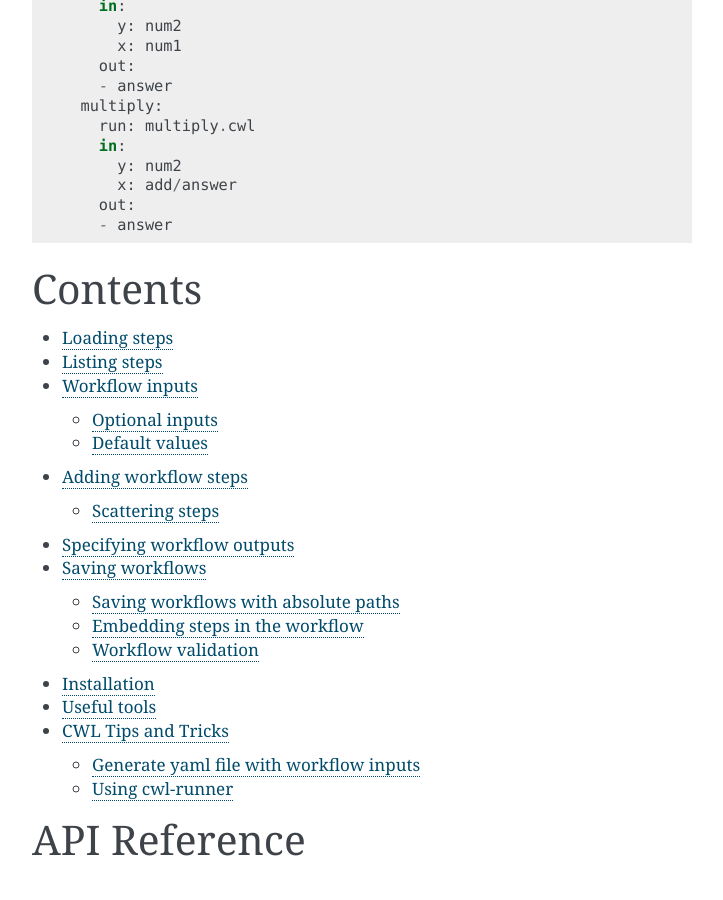
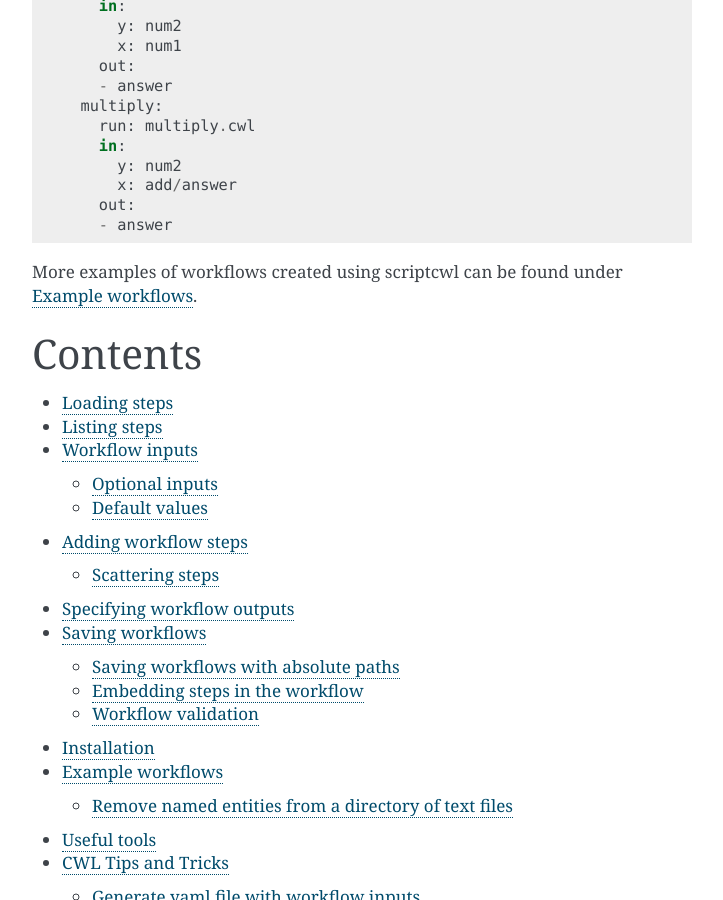
Before and after one commit to NLeSC/scriptcwl, a Sphinx documentation site: the page built from docs/index.rst, in a window 1280 px wide and 900 px high, scrolled down 1324 px. Shown: the whole window, without its empty margins (388-1111 px from the left). Built offline with Sphinx 7.4.7, drawn with Linux system fonts in a browser that asks for light colours; pages that are not in the unit, such as notebooks, are missing from menus; some of the changed lines change nothing that is shown.

Commit message:
Add a first additional example workflow
nlppln anonymize.

```diff
--- /dev/null
+++ b/docs/examples.rst
@@ -0,0 +1,9 @@
+.. _examples:
+
+Example workflows
+=================
+
+.. toctree::
+	:maxdepth: 1
+
+	nlppln_anonymize
--- a/docs/index.rst
+++ b/docs/index.rst
@@ -64,6 +64,8 @@ of the workflow. Finally, the workflow is saved to a file. The result looks like
       out:
       - answer
 
+More examples of workflows created using scriptcwl can be found under :ref:`examples`.
+
 Contents
 ========
 
@@ -77,6 +79,7 @@ Contents
    adding_outputs
    saving_workflows
    installation
+   examples
    useful_tools
    cwl_tips_tricks
 
--- /dev/null
+++ b/docs/nlppln_anonymize.rst
@@ -0,0 +1,116 @@
+Remove named entities from a directory of text files
+====================================================
+
+In this example, we create a pipeline that replaces named entities in a collection
+of (Dutch) text documents.
+Named entities are objects in text referred to by proper names, such as persons,
+organizations, and locations. In the workflow, named entities will be
+replaced with their named entity type (i.e., PER (person), ORG (organization),
+LOC (location), or UNSP (unspecified)).
+The workflow can be used as part of a data anonimization procedure.
+
+The workflow consists of the following steps:
+
+* Extract named entities from text documents using an existing tool called `frog <https://languagemachines.github.io/frog/>`_
+* Convert frog output to `SAF, a generic representation for text data <https://github.com/vanatteveldt/saf>`_
+* Aggregate data about named entities that occur in the text files
+* Replace named entities with their named entity type in the SAF documents
+* Convert SAF documents to text
+
+All steps required for this workflow are available through `nlppln <https://github.com/WhatWorksWhenForWhom/nlppln>`_.
+
+Workflow
+########
+
+.. image:: nlppln-anonymize-workflow.png
+  :alt: add multiply example workflow
+  :align: center
+
+Scriptcwl script
+################
+
+::
+
+	from scriptcwl import WorkflowGenerator
+
+	with WorkflowGenerator() as wf:
+	  wf.load(steps_dir='/path/to/dir/with/cwl/steps/')
+
+	  doc = """Workflow that replaces named entities in text files.
+
+	Input:
+	  txt_dir: directory containing text files
+
+	Output:
+	  ner_stats: csv-file containing statistics about named entities in the text files
+	  txt: text files with named enities replaced
+	"""
+	  wf.set_documentation(doc)
+
+	  txt_dir = wf.add_inputs(txt_dir='Directory')
+
+	  frogout = wf.frog_dir(in_files=txt_dir)
+	  saf = wf.frog_to_saf(in_files=frogout)
+	  ner_stats = wf.save_ner_data(in_files=saf)
+	  new_saf = wf.replace_ner(metadata=ner_stats, in_files=saf)
+	  txt = wf.saf_to_txt(in_files=new_saf)
+
+	  wf.add_outputs(ner_stats=ner_stats, txt=txt)
+
+	  wf.save('anonymize.cwl')
+
+
+CWL workflow
+############
+
+::
+
+	cwlVersion: v1.0
+	class: Workflow
+	inputs:
+	  txt-dir: Directory
+	  mode: string?
+
+	outputs:
+	  ner_stats:
+	    type: File
+	    outputSource: save-ner-data/ner_statistics
+
+	  out_files:
+	    type:
+	      type: array
+	      items: File
+	    outputSource: saf-to-txt/out_files
+
+	steps:
+	  frog-ner:
+	    run: frog-dir.cwl
+	    in:
+	      dir_in: txt-dir
+	    out: [frogout]
+
+	  frog-to-saf:
+	    run: frog-to-saf.cwl
+	    in:
+	      in_files: frog-ner/frogout
+	    out: [saf]
+
+	  save-ner-data:
+	    run: save-ner-data.cwl
+	    in:
+	      in_files: frog-to-saf/saf
+	    out: [ner_statistics]
+
+	  replace-ner:
+	    run: replace-ner.cwl
+	    in:
+	      metadata: save-ner-data/ner_statistics
+	      in_files: frog-to-saf/saf
+	      mode: mode
+	    out: [out_files]
+
+	  saf-to-txt:
+	    run: saf-to-txt.cwl
+	    in:
+	      in_files: replace-ner/out_files
+	out: [out_files]
```
Also changed, not shown: docs/nlppln-anonymize-workflow.png (added).
